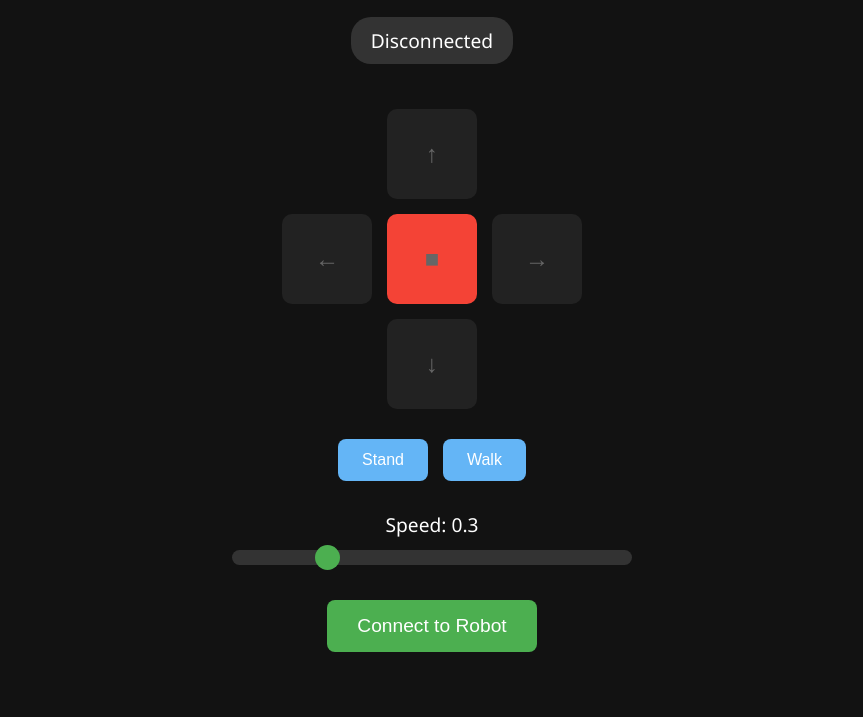
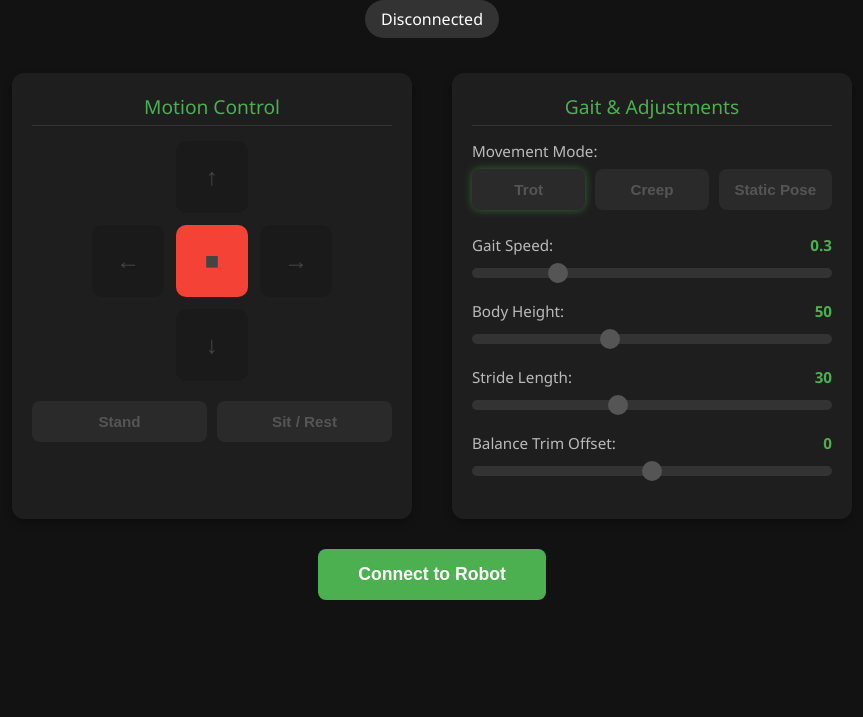
Before and after one commit to mikegorepo/robotdog_controller, a plain HTML site: page index.html in a window 1280 px wide. Shown: the part 83-800 px from the top of the page, without its empty margins (208-1071 px from the left). Drawn offline with Linux system fonts and the light colour scheme.

Commit message:
Update index.html

```diff
--- a/index.html
+++ b/index.html
@@ -3,7 +3,7 @@
 <head>
     <meta charset="UTF-8">
     <meta name="viewport" content="width=device-width, initial-scale=1.0">
-    <title>Robot Dog Controller</title>
+    <title>Robot Dog Controller Pro</title>
     <style>
         * {
             box-sizing: border-box;
@@ -24,19 +24,19 @@
 
         header {
             text-align: center;
-            margin-bottom: 30px;
+            margin-bottom: 25px;
         }
 
         h1 {
-            font-size: 2.5rem;
-            margin-bottom: 10px;
+            font-size: 2.2rem;
+            margin-bottom: 5px;
             color: #4CAF50;
         }
 
         .status {
-            margin: 15px 0;
-            font-size: 1.2rem;
-            padding: 10px 20px;
+            margin: 10px 0;
+            font-size: 1rem;
+            padding: 8px 16px;
             border-radius: 20px;
             background-color: #333;
             display: inline-block;
@@ -46,14 +46,44 @@
             background-color: #2E7D32;
         }
 
+        .main-container {
+            display: flex;
+            flex-direction: row;
+            gap: 40px;
+            max-width: 900px;
+            width: 100%;
+            justify-content: center;
+            flex-wrap: wrap;
+        }
+
+        .panel {
+            background-color: #1e1e1e;
+            padding: 20px;
+            border-radius: 12px;
+            box-shadow: 0 4px 10px rgba(0,0,0,0.3);
+            flex: 1;
+            min-width: 300px;
+            max-width: 400px;
+        }
+
+        .panel-title {
+            font-size: 1.2rem;
+            color: #4CAF50;
+            margin-bottom: 15px;
+            border-bottom: 1px solid #333;
+            padding-bottom: 5px;
+            text-align: center;
+        }
+
+        /* Directional Control Pad */
         .controls {
             display: grid;
             grid-template-columns: repeat(3, 1fr);
             grid-template-rows: repeat(3, 1fr);
-            gap: 15px;
-            width: 300px;
-            height: 300px;
-            margin-bottom: 30px;
+            gap: 12px;
+            width: 240px;
+            height: 240px;
+            margin: 0 auto 20px auto;
         }
 
         .control-btn {
@@ -66,121 +96,106 @@
             transition: background-color 0.2s;
         }
 
-        .control-btn:hover {
-            background-color: #444;
-        }
-
-        .control-btn:active {
-            background-color: #4CAF50;
-        }
-
+        .control-btn:hover:not(:disabled) { background-color: #444; }
+        .control-btn:active:not(:disabled) { background-color: #4CAF50; }
         .control-btn:disabled {
-            background-color: #222;
-            color: #666;
+            background-color: #1a1a1a;
+            color: #444;
             cursor: not-allowed;
         }
 
-        #forward {
-            grid-column: 2;
-            grid-row: 1;
-        }
+        #forward { grid-column: 2; grid-row: 1; }
+        #left { grid-column: 1; grid-row: 2; }
+        #stop { grid-column: 2; grid-row: 2; background-color: #F44336; }
+        #stop:active:not(:disabled) { background-color: #D32F2F; }
+        #right { grid-column: 3; grid-row: 2; }
+        #backward { grid-column: 2; grid-row: 3; }
 
-        #left {
-            grid-column: 1;
-            grid-row: 2;
-        }
-
-        #stop {
-            grid-column: 2;
-            grid-row: 2;
-            background-color: #F44336;
-        }
-
-        #stop:active {
-            background-color: #D32F2F;
-        }
-
-        #right {
-            grid-column: 3;
-            grid-row: 2;
-        }
-
-        #backward {
-            grid-column: 2;
-            grid-row: 3;
-        }
-
-        .action-buttons {
+        /* Mode & Action Buttons */
+        .btn-group {
             display: flex;
-            flex-wrap: wrap;
-            justify-content: center;
-            gap: 15px;
-            margin-bottom: 30px;
+            justify-content: space-between;
+            gap: 10px;
+            margin-bottom: 15px;
         }
 
         .action-btn {
-            padding: 12px 24px;
+            flex: 1;
+            padding: 12px;
             background-color: #2196F3;
             color: white;
             border: none;
             border-radius: 8px;
-            font-size: 1rem;
+            font-size: 0.95rem;
+            font-weight: bold;
             cursor: pointer;
-            transition: background-color 0.2s;
+            transition: all 0.2s;
         }
 
-        .action-btn:hover {
-            background-color: #1976D2;
+        .action-btn:hover:not(:disabled) { background-color: #1976D2; }
+        .action-btn.active {
+            background-color: #4CAF50;
+            box-shadow: 0 0 8px rgba(76, 175, 80, 0.5);
         }
-
         .action-btn:disabled {
-            background-color: #64B5F6;
+            background-color: #2a2a2a;
+            color: #555;
             cursor: not-allowed;
         }
 
-        .speed-control {
-            width: 100%;
-            max-width: 400px;
-            margin-bottom: 30px;
+        /* Tuning Sliders */
+        .slider-control {
+            margin-bottom: 18px;
         }
 
-        .speed-control label {
-            display: block;
-            margin-bottom: 10px;
-            font-size: 1.2rem;
-            text-align: center;
+        .slider-control label {
+            display: flex;
+            justify-content: space-between;
+            margin-bottom: 6px;
+            font-size: 0.95rem;
+            color: #bbb;
         }
 
-        .speed-slider {
+        .slider-control span {
+            color: #4CAF50;
+            font-weight: bold;
+        }
+
+        .slider-input {
             width: 100%;
-            height: 15px;
+            height: 10px;
             -webkit-appearance: none;
             appearance: none;
             background: #333;
             outline: none;
-            border-radius: 10px;
+            border-radius: 5px;
         }
 
-        .speed-slider::-webkit-slider-thumb {
+        .slider-input::-webkit-slider-thumb {
             -webkit-appearance: none;
             appearance: none;
-            width: 25px;
-            height: 25px;
+            width: 20px;
+            height: 20px;
             border-radius: 50%;
             background: #4CAF50;
             cursor: pointer;
         }
 
+        .slider-input:disabled::-webkit-slider-thumb {
+            background: #555;
+        }
+
         .connection-section {
+            margin-top: 30px;
+            width: 100%;
             display: flex;
-            flex-direction: column;
-            align-items: center;
-            gap: 15px;
+            justify-content: center;
         }
 
         #connect-btn {
-            padding: 15px 30px;
-            font-size: 1.2rem;
+            padding: 15px 40px;
+            font-size: 1.1rem;
+            font-weight: bold;
             background-color: #4CAF50;
             color: white;
             border: none;
@@ -189,28 +204,9 @@
             transition: background-color 0.2s;
         }
 
-        #connect-btn:hover {
-            background-color: #2E7D32;
-        }
-
-        #connect-btn.connected {
-            background-color: #F44336;
-        }
-
-        #connect-btn.connected:hover {
-            background-color: #D32F2F;
-        }
-
-        @media (max-width: 600px) {
-            .controls {
-                width: 250px;
-                height: 250px;
-            }
-
-            h1 {
-                font-size: 2rem;
-            }
-        }
+        #connect-btn:hover { background-color: #2E7D32; }
+        #connect-btn.connected { background-color: #F44336; }
+        #connect-btn.connected:hover { background-color: #D32F2F; }
     </style>
 </head>
 <body>
@@ -219,22 +215,53 @@
         <div id="status" class="status">Disconnected</div>
     </header>
 
-    <div class="controls">
-        <button id="forward" class="control-btn" disabled>↑</button>
-        <button id="left" class="control-btn" disabled>←</button>
-        <button id="stop" class="control-btn" disabled>■</button>
-        <button id="right" class="control-btn" disabled>→</button>
-        <button id="backward" class="control-btn" disabled>↓</button>
-    </div>
+    <div class="main-container">
+        <div class="panel">
+            <div class="panel-title">Motion Control</div>
+            <div class="controls">
+                <button id="forward" class="control-btn" disabled>↑</button>
+                <button id="left" class="control-btn" disabled>←</button>
+                <button id="stop" class="control-btn" disabled>■</button>
+                <button id="right" class="control-btn" disabled>→</button>
+                <button id="backward" class="control-btn" disabled>↓</button>
+            </div>
 
-    <div class="action-buttons">
-        <button id="stand" class="action-btn" disabled>Stand</button>
-        <button id="walk" class="action-btn" disabled>Walk</button>
-    </div>
+            <div class="btn-group">
+                <button id="stand" class="action-btn" disabled>Stand</button>
+                <button id="sit" class="action-btn" disabled>Sit / Rest</button>
+            </div>
+        </div>
 
-    <div class="speed-control">
-        <label for="speed">Speed: <span id="speed-value">0.3</span></label>
-        <input type="range" id="speed" class="speed-slider" min="0.1" max="1.0" step="0.1" value="0.3" disabled>
+        <div class="panel">
+            <div class="panel-title">Gait & Adjustments</div>
+
+            <label style="display:block; margin-bottom:8px; font-size:0.95rem; color:#bbb;">Movement Mode:</label>
+            <div class="btn-group" style="margin-bottom: 25px;">
+                <button id="mode-trot" class="action-btn active" disabled>Trot</button>
+                <button id="mode-creep" class="action-btn" disabled>Creep</button>
+                <button id="mode-pose" class="action-btn" disabled>Static Pose</button>
+            </div>
+
+            <div class="slider-control">
+                <label for="speed">Gait Speed: <span id="speed-value">0.3</span></label>
+                <input type="range" id="speed" class="slider-input" min="0.1" max="1.0" step="0.1" value="0.3" disabled>
+            </div>
+
+            <div class="slider-control">
+                <label for="height">Body Height: <span id="height-value">50</span></label>
+                <input type="range" id="height" class="slider-input" min="20" max="100" step="5" value="50" disabled>
+            </div>
+
+            <div class="slider-control">
+                <label for="stride">Stride Length: <span id="stride-value">30</span></label>
+                <input type="range" id="stride" class="slider-input" min="10" max="60" step="5" value="30" disabled>
+            </div>
+
+            <div class="slider-control">
+                <label for="trim">Balance Trim Offset: <span id="trim-value">0</span></label>
+                <input type="range" id="trim" class="slider-input" min="-20" max="20" step="2" value="0" disabled>
+            </div>
+        </div>
     </div>
 
     <div class="connection-section">
@@ -242,18 +269,16 @@
     </div>
 
     <script>
-        // BLE Configuration - Matching Python code UUIDs
+        // BLE Configuration
         const UART_SERVICE_UUID = '6e400001-b5a3-f393-e0a9-e50e24dcca9e';
-        const UART_RX_CHARACTERISTIC_UUID = '6e400002-b5a3-f393-e0a9-e50e24dcca9e'; // Write characteristic
-        const UART_TX_CHARACTERISTIC_UUID = '6e400003-b5a3-f393-e0a9-e50e24dcca9e'; // Notify characteristic
+        const UART_RX_CHARACTERISTIC_UUID = '6e400002-b5a3-f393-e0a9-e50e24dcca9e';
+        const UART_TX_CHARACTERISTIC_UUID = '6e400003-b5a3-f393-e0a9-e50e24dcca9e';
 
         // DOM Elements
         const statusElement = document.getElementById('status');
         const connectButton = document.getElementById('connect-btn');
-        const controlButtons = document.querySelectorAll('.control-btn');
-        const actionButtons = document.querySelectorAll('.action-btn');
-        const speedSlider = document.getElementById('speed');
-        const speedValue = document.getElementById('speed-value');
+        const allSliders = document.querySelectorAll('.slider-input');
+        const allButtons = document.querySelectorAll('button:not(#connect-btn)');
 
         // BLE Variables
         let bleDevice = null;
@@ -261,204 +286,119 @@
         let txCharacteristic = null;
         let isConnected = false;
 
-        // Update UI based on connection status
         function updateUI() {
             if (isConnected) {
                 statusElement.textContent = 'Connected';
                 statusElement.classList.add('connected');
                 connectButton.textContent = 'Disconnect';
                 connectButton.classList.add('connected');
-
-                // Enable all controls
-                controlButtons.forEach(btn => btn.disabled = false);
-                actionButtons.forEach(btn => btn.disabled = false);
-                speedSlider.disabled = false;
+                allButtons.forEach(btn => btn.disabled = false);
+                allSliders.forEach(sld => sld.disabled = false);
             } else {
                 statusElement.textContent = 'Disconnected';
                 statusElement.classList.remove('connected');
                 connectButton.textContent = 'Connect to Robot';
                 connectButton.classList.remove('connected');
-
-                // Disable all controls
-                controlButtons.forEach(btn => btn.disabled = true);
-                actionButtons.forEach(btn => btn.disabled = true);
-                speedSlider.disabled = true;
+                allButtons.forEach(btn => btn.disabled = true);
+                allSliders.forEach(sld => sld.disabled = true);
             }
         }
 
-        // Connect to BLE device
         async function connectToDevice() {
             try {
-                console.log('Requesting Bluetooth Device...');
                 bleDevice = await navigator.bluetooth.requestDevice({
-                    filters: [
-                        { name: 'RobotDog' }
-                    ],
+                    filters: [{ name: 'RobotDog' }],
                     optionalServices: [UART_SERVICE_UUID]
                 });
-
-                console.log('Connecting to GATT Server...');
                 const server = await bleDevice.gatt.connect();
-
-                console.log('Getting Service...');
                 const service = await server.getPrimaryService(UART_SERVICE_UUID);
-
-                console.log('Getting Characteristics...');
                 const characteristics = await service.getCharacteristics();
 
-                // Find the RX (write) and TX (notify) characteristics
                 for (const char of characteristics) {
-                    if (char.uuid === UART_RX_CHARACTERISTIC_UUID) {
-                        rxCharacteristic = char;
-                        console.log('Found RX characteristic');
-                    } else if (char.uuid === UART_TX_CHARACTERISTIC_UUID) {
+                    if (char.uuid === UART_RX_CHARACTERISTIC_UUID) rxCharacteristic = char;
+                    if (char.uuid === UART_TX_CHARACTERISTIC_UUID && char.properties.notify) {
                         txCharacteristic = char;
-                        console.log('Found TX characteristic');
-
-                        // Subscribe to notifications if available
-                        if (txCharacteristic.properties.notify) {
-                            await txCharacteristic.startNotifications();
-                            console.log('Notifications started');
-                            txCharacteristic.addEventListener('characteristicvaluechanged',
-                                handleNotifications);
-                        }
+                        await txCharacteristic.startNotifications();
+                        txCharacteristic.addEventListener('characteristicvaluechanged', (e) => {
+                            const decoded = new TextDecoder().decode(e.target.value);
+                            console.log('From Robot:', decoded);
+                        });
                     }
                 }
-
-                if (!rxCharacteristic) {
-                    throw new Error('RX characteristic not found');
-                }
-
                 isConnected = true;
                 updateUI();
-
-                // Handle device disconnection
-                bleDevice.addEventListener('gattserverdisconnected', onDisconnected);
-
+                bleDevice.addEventListener('gattserverdisconnected', () => {
+                    isConnected = false;
+                    updateUI();
+                });
             } catch (error) {
-                console.error('Connection failed:', error);
-                alert('Connection failed: ' + error.message);
+                console.error(error);
+                alert('Connection Error: ' + error.message);
             }
         }
 
-        // Handle disconnection
-        function onDisconnected() {
-            console.log('Device disconnected');
-            isConnected = false;
-            updateUI();
-        }
-
-        // Handle notifications from the device
-        function handleNotifications(event) {
-            const value = event.target.value;
-            // Decode the value if needed (text decoder)
-            const decoder = new TextDecoder();
-            const decodedValue = decoder.decode(value);
-            console.log('Received:', decodedValue);
-        }
-
-        // Send command to the device
         function sendCommand(command) {
-            if (!isConnected || !rxCharacteristic) {
-                console.error('Not connected or characteristic not available');
-                return;
-            }
-
+            if (!isConnected || !rxCharacteristic) return;
             try {
-                const encoder = new TextEncoder();
-                const data = encoder.encode(command + '\n');
+                const data = new TextEncoder().encode(command + '\n');
                 rxCharacteristic.writeValue(data);
-                console.log('Sent command:', command);
+                console.log('Sent:', command);
             } catch (error) {
-                console.error('Send command error:', error);
+                console.error('Send failed:', error);
             }
         }
 
-        // Disconnect from device
-        function disconnect() {
-            if (bleDevice && bleDevice.gatt.connected) {
-                bleDevice.gatt.disconnect();
-            }
-            isConnected = false;
-            updateUI();
-        }
-
-        // Set up event listeners
         connectButton.addEventListener('click', () => {
-            if (isConnected) {
-                disconnect();
-            } else {
-                connectToDevice();
-            }
+            if (isConnected) { bleDevice.gatt.disconnect(); isConnected = false; updateUI(); }
+            else { connectToDevice(); }
         });
 
-        // Movement controls
-        document.getElementById('forward').addEventListener('click', () => {
-            sendCommand('forward');
+        // Directional Commands
+        document.getElementById('forward').addEventListener('click', () => sendCommand('move forward'));
+        document.getElementById('backward').addEventListener('click', () => sendCommand('move back'));
+        document.getElementById('left').addEventListener('click', () => sendCommand('move left'));
+        document.getElementById('right').addEventListener('click', () => sendCommand('move right'));
+        document.getElementById('stop').addEventListener('click', () => sendCommand('move stop'));
+
+        // Basic States
+        document.getElementById('stand').addEventListener('click', () => sendCommand('state stand'));
+        document.getElementById('sit').addEventListener('click', () => sendCommand('state sit'));
+
+        // Gait Mode Switching
+        const gaitModes = ['mode-trot', 'mode-creep', 'mode-pose'];
+        gaitModes.forEach(id => {
+            document.getElementById(id).addEventListener('click', (e) => {
+                gaitModes.forEach(m => document.getElementById(m).classList.remove('active'));
+                e.target.classList.add('active');
+                sendCommand(`gait ${id.replace('mode-', '')}`);
+            });
         });
 
-        document.getElementById('backward').addEventListener('click', () => {
-            sendCommand('back');
+        // Real-time Adjustment Sliders
+        const setupSlider = (id, commandKey) => {
+            const slider = document.getElementById(id);
+            const valDisplay = document.getElementById(`${id}-value`);
+            slider.addEventListener('input', () => {
+                valDisplay.textContent = slider.value;
+                sendCommand(`adj ${commandKey} ${slider.value}`);
+            });
+        };
+
+        setupSlider('speed', 'speed');
+        setupSlider('height', 'height');
+        setupSlider('stride', 'stride');
+        setupSlider('trim', 'trim');
+
+        // Keyboard Fallback Mapping
+        document.addEventListener('keydown', (e) => {
+            if (!isConnected) return;
+            if (e.key === 'ArrowUp') sendCommand('move forward');
+            if (e.key === 'ArrowDown') sendCommand('move back');
+            if (e.key === 'ArrowLeft') sendCommand('move left');
+            if (e.key === 'ArrowRight') sendCommand('move right');
+            if (e.key === ' ') sendCommand('move stop');
         });
 
-        document.getElementById('left').addEventListener('click', () => {
-            sendCommand('left');
-        });
-
-        document.getElementById('right').addEventListener('click', () => {
-            sendCommand('right');
-        });
-
-        document.getElementById('stop').addEventListener('click', () => {
-            sendCommand('stop');
-        });
-
-        // Action buttons
-        document.getElementById('stand').addEventListener('click', () => {
-            sendCommand('stand');
-        });
-
-        document.getElementById('walk').addEventListener('click', () => {
-            sendCommand('walk');
-        });
-
-        // Speed control
-        speedSlider.addEventListener('input', () => {
-            const speed = speedSlider.value;
-            speedValue.textContent = speed;
-            sendCommand(`speed ${speed}`);
-        });
-
-        // Keyboard controls
-        document.addEventListener('keydown', (event) => {
-            if (!isConnected) return;
-
-            switch(event.key) {
-                case 'ArrowUp':
-                    sendCommand('forward');
-                    break;
-                case 'ArrowDown':
-                    sendCommand('back');
-                    break;
-                case 'ArrowLeft':
-                    sendCommand('left');
-                    break;
-                case 'ArrowRight':
-                    sendCommand('right');
-                    break;
-                case ' ':
-                    sendCommand('stop');
-                    break;
-                case 's':
-                    sendCommand('stand');
-                    break;
-                case 'w':
-                    sendCommand('walk');
-                    break;
-            }
-        });
-
-        // Initialize UI
         updateUI();
     </script>
 </body>
```
